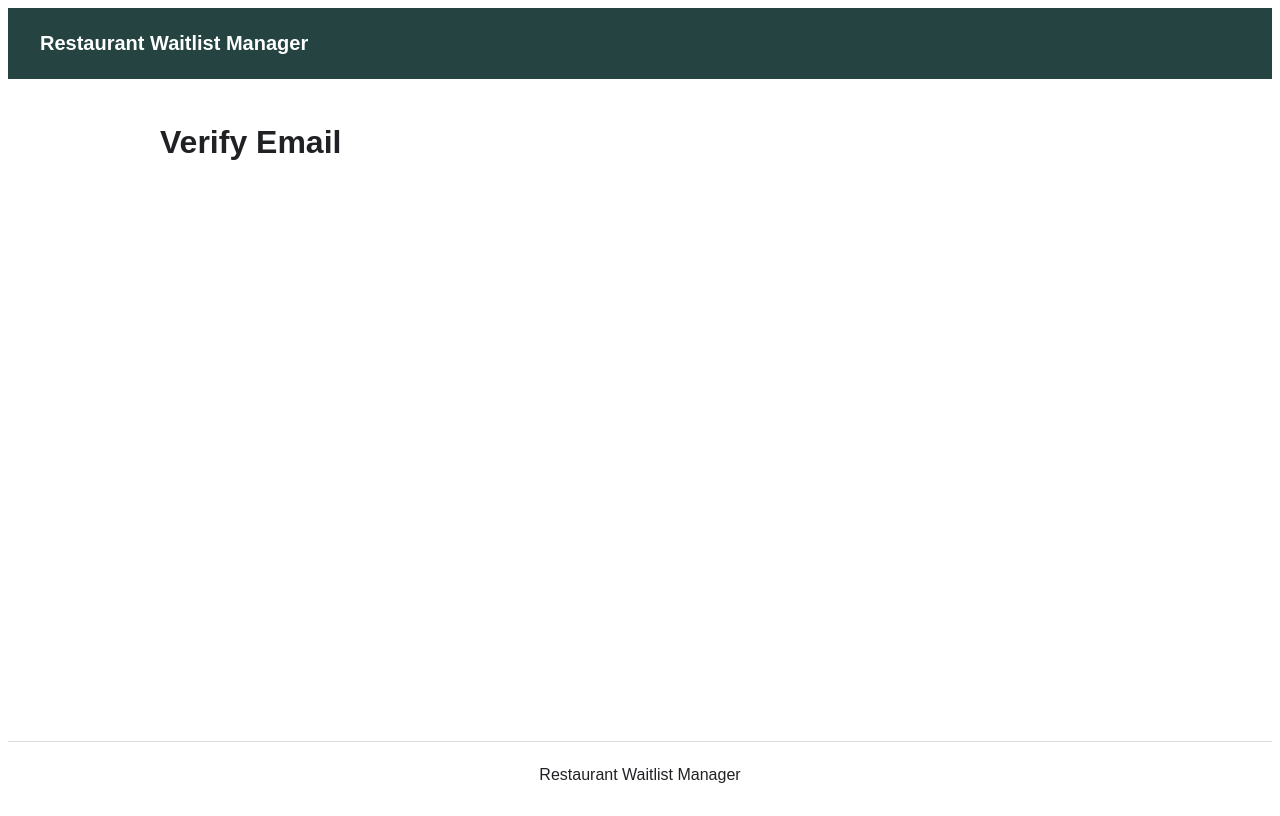
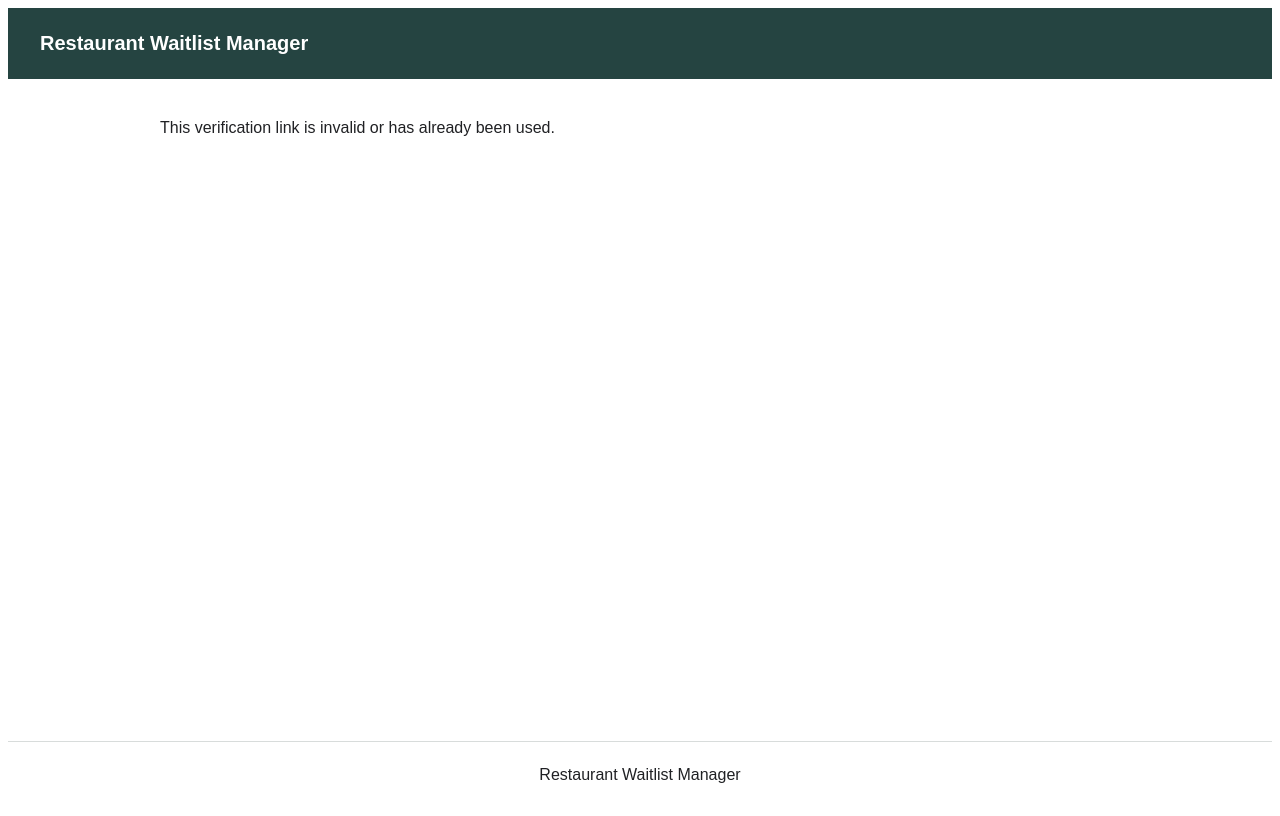
Before and after one commit to hooman-the1/Restaurant-Waitlist-Manager, an Angular app in the folder front/: page /verify/1 in a window 1280 px wide. Built offline with nearby package versions, Linux system fonts and the light colour scheme.

Commit message:
feat(front): build verification callback (#14)

```diff
--- a/front/src/app/app.routes.ts
+++ b/front/src/app/app.routes.ts
@@ -1,8 +1,12 @@
-import { Routes } from '@angular/router';
+import { CanMatchFn, Routes } from '@angular/router';
 
 import { NotFoundComponent } from './not-found.component';
 import { PlaceholderPageComponent } from './placeholder-page.component';
 import { RestaurantSignupComponent } from './restaurant-signup.component';
+import { VerificationCallbackComponent } from './verification-callback.component';
+
+const hasNonEmptyVerificationToken: CanMatchFn = (_route, segments) =>
+  segments.length === 2 && segments[1].path.length > 0;
 
 export const routes: Routes = [
   {
@@ -11,8 +15,8 @@ export const routes: Routes = [
   },
   {
     path: 'verify/:token',
-    component: PlaceholderPageComponent,
-    data: { heading: 'Verify Email' }
+    component: VerificationCallbackComponent,
+    canMatch: [hasNonEmptyVerificationToken]
   },
   {
     path: 'dashboard',
--- /dev/null
+++ b/front/src/app/verification-callback.component.ts
@@ -0,0 +1,79 @@
+import { Component, DestroyRef, inject } from '@angular/core';
+import { takeUntilDestroyed } from '@angular/core/rxjs-interop';
+import { ActivatedRoute, Router } from '@angular/router';
+import {
+  catchError,
+  defaultIfEmpty,
+  defer,
+  distinctUntilChanged,
+  filter,
+  map,
+  of,
+  switchMap,
+  take
+} from 'rxjs';
+
+import { UNEXPECTED_ERROR_MESSAGE, VerificationResult } from './api-contracts';
+import { RESTAURANT_ACCOUNT_SERVICE } from './service-boundary';
+
+const INVALID_OR_USED_MESSAGE =
+  'This verification link is invalid or has already been used.';
+const UNEXPECTED_RESULT: VerificationResult = {
+  kind: 'unexpected',
+  message: UNEXPECTED_ERROR_MESSAGE
+};
+
+type VerificationState = 'pending' | 'invalid-or-used' | 'unexpected';
+
+@Component({
+  selector: 'app-verification-callback',
+  standalone: true,
+  template: '<p>{{ message }}</p>'
+})
+export class VerificationCallbackComponent {
+  private readonly route = inject(ActivatedRoute);
+  private readonly router = inject(Router);
+  private readonly account = inject(RESTAURANT_ACCOUNT_SERVICE);
+  private readonly destroyRef = inject(DestroyRef);
+
+  private state: VerificationState = 'pending';
+
+  constructor() {
+    this.route.paramMap.pipe(
+      map((parameters) => parameters.get('token')),
+      filter((token): token is string => token !== null && token.length > 0),
+      distinctUntilChanged(),
+      switchMap((token) => {
+        this.state = 'pending';
+
+        return defer(() => this.account.verify({ token })).pipe(
+          take(1),
+          defaultIfEmpty(UNEXPECTED_RESULT),
+          catchError(() => of(UNEXPECTED_RESULT))
+        );
+      }),
+      takeUntilDestroyed(this.destroyRef)
+    ).subscribe((result) => this.settle(result));
+  }
+
+  get message(): string {
+    if (this.state === 'pending') {
+      return 'Verifying…';
+    }
+
+    return this.state === 'invalid-or-used'
+      ? INVALID_OR_USED_MESSAGE
+      : UNEXPECTED_ERROR_MESSAGE;
+  }
+
+  private settle(result: VerificationResult): void {
+    if (result.kind === 'success') {
+      void this.router.navigateByUrl('/dashboard');
+      return;
+    }
+
+    this.state = result.kind === 'invalid-or-used-token'
+      ? 'invalid-or-used'
+      : 'unexpected';
+  }
+}
```
Also changed, not shown: 2 other files (tests, documents, lock files or other folders).
